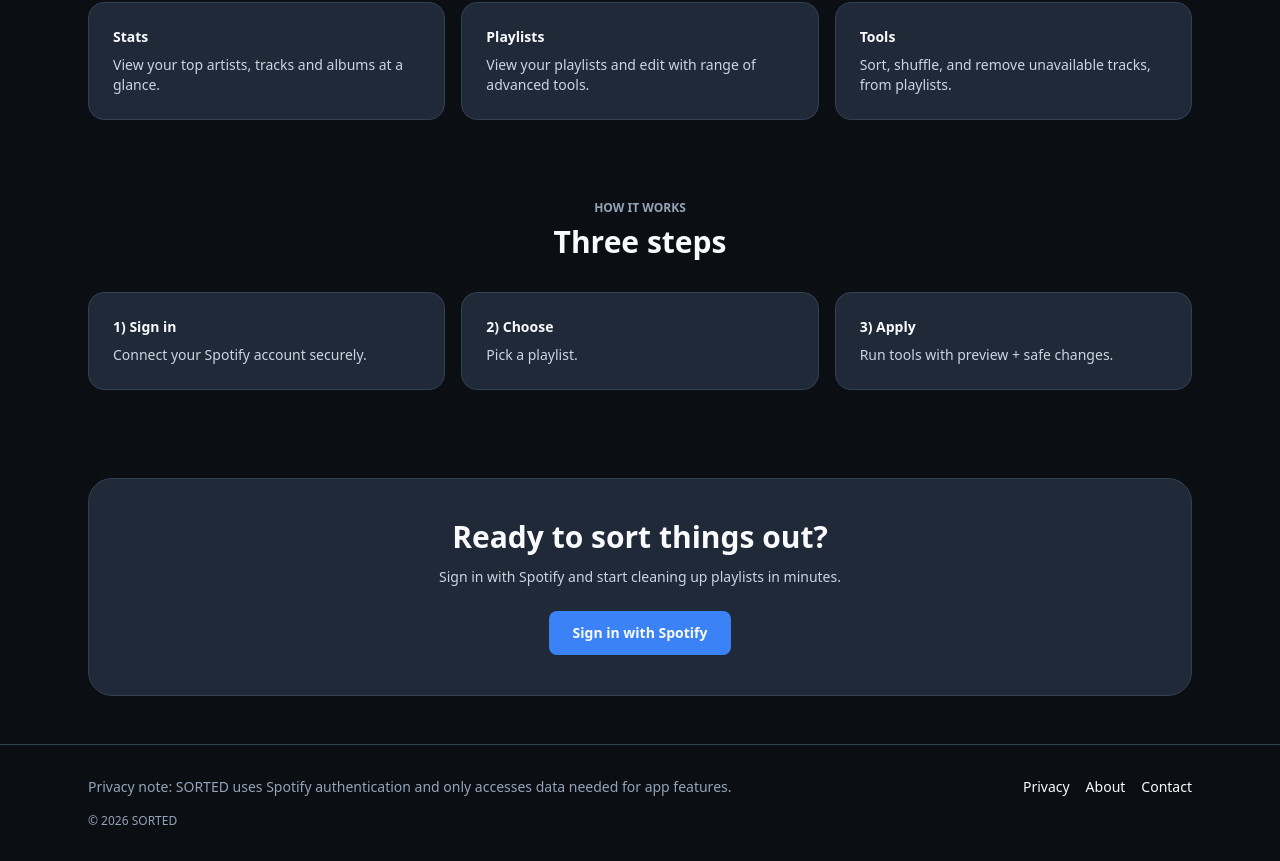
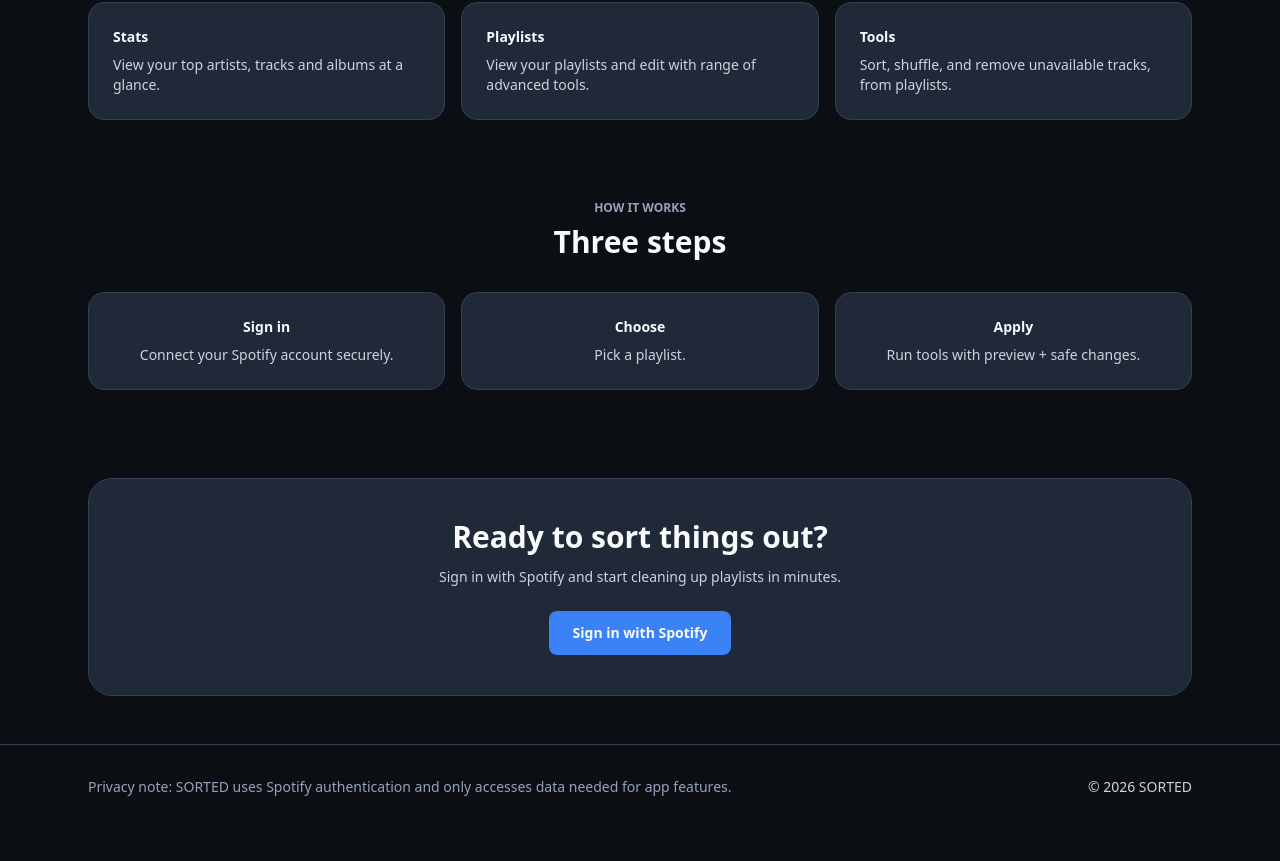
Before and after one commit to sjkali22/sorted-spotify, a Next.js app: page / in a window 1280 px wide. Shown: the part 758-1619 px from the top of the page. After the commit the page ends 1587 px from the top, so only its background shows below. Built offline with nearby package versions, Linux system fonts and the light colour scheme; no server answers.

Commit message:
Polish landing page copy and layout

```diff
--- a/app/(public)/page.tsx
+++ b/app/(public)/page.tsx
@@ -131,18 +131,18 @@
         </div>
 
         <div className="mt-8 grid gap-4 md:grid-cols-3">
-          <div className="rounded-2xl border border-border bg-surface p-6">
-            <div className="text-sm font-semibold text-text-primary">1) Sign in</div>
+          <div className="rounded-2xl border border-border bg-surface p-6 text-center">
+            <div className="text-sm font-semibold text-text-primary">Sign in</div>
             <p className="mt-2 text-sm text-text-secondary">Connect your Spotify account securely.</p>
           </div>
 
-          <div className="rounded-2xl border border-border bg-surface p-6">
-            <div className="text-sm font-semibold text-text-primary">2) Choose</div>
+          <div className="rounded-2xl border border-border bg-surface p-6 text-center">
+            <div className="text-sm font-semibold text-text-primary">Choose</div>
             <p className="mt-2 text-sm text-text-secondary">Pick a playlist.</p>
           </div>
 
-          <div className="rounded-2xl border border-border bg-surface p-6">
-            <div className="text-sm font-semibold text-text-primary">3) Apply</div>
+          <div className="rounded-2xl border border-border bg-surface p-6 text-center">
+            <div className="text-sm font-semibold text-text-primary">Apply</div>
             <p className="mt-2 text-sm text-text-secondary">Run tools with preview + safe changes.</p>
           </div>
         </div>
@@ -175,20 +175,10 @@
               Privacy note: SORTED uses Spotify authentication and only accesses data needed for app features.
             </div>
 
-            <div className="flex items-center gap-4 text-sm">
-              <Link href="/privacy" className="text-text-secondary transition-colors hover:text-text-primary">
-                Privacy
-              </Link>
-              <Link href="/about" className="text-text-secondary transition-colors hover:text-text-primary">
-                About
-              </Link>
-              <a href="mailto:contact@sorted.app" className="text-text-secondary transition-colors hover:text-text-primary">
-                Contact
-              </a>
+            <div className="text-sm text-text-secondary">
+              © {new Date().getFullYear()} SORTED
             </div>
           </div>
-
-          <div className="mt-4 text-xs text-text-muted">© {new Date().getFullYear()} SORTED</div>
         </div>
       </footer>
     </main>
```
